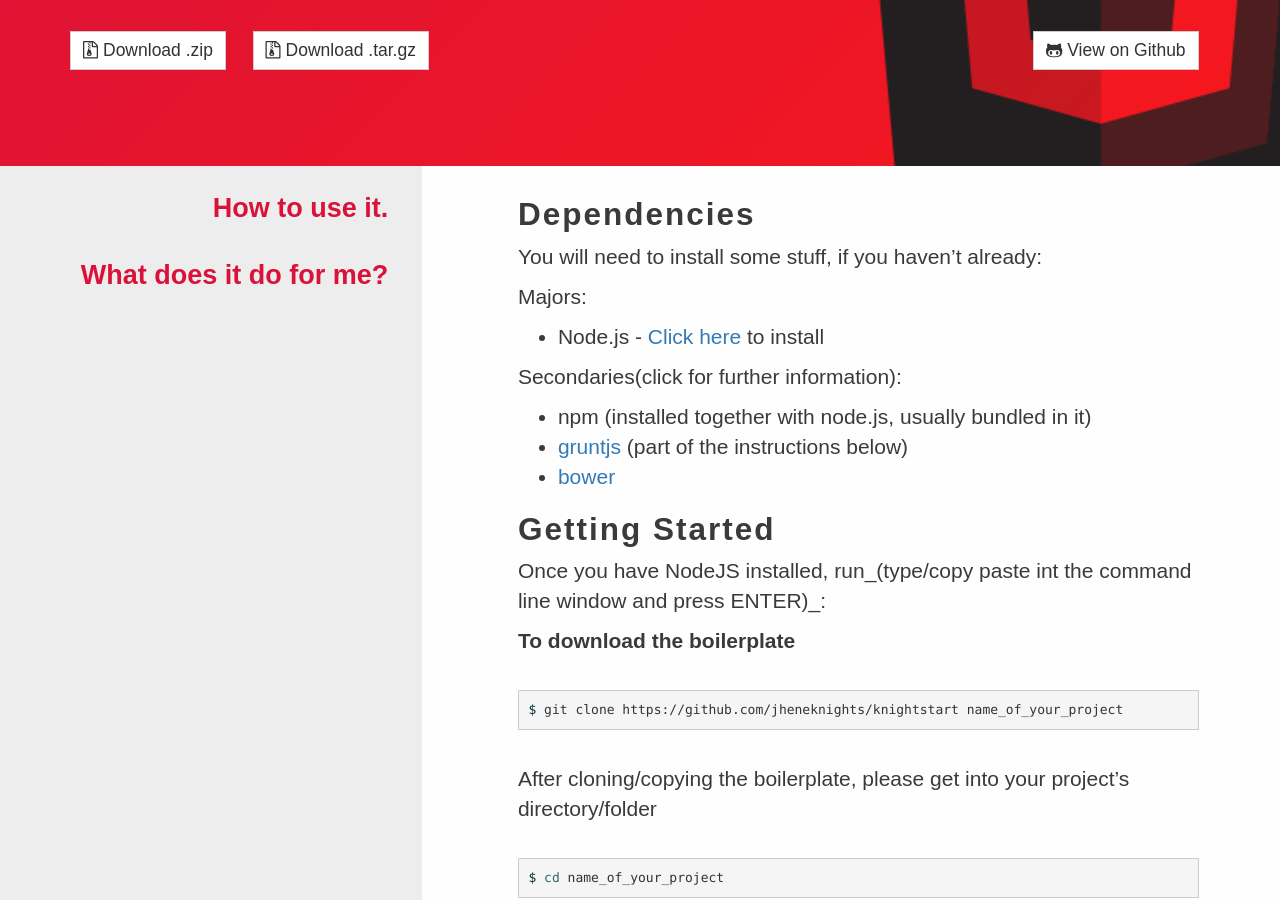
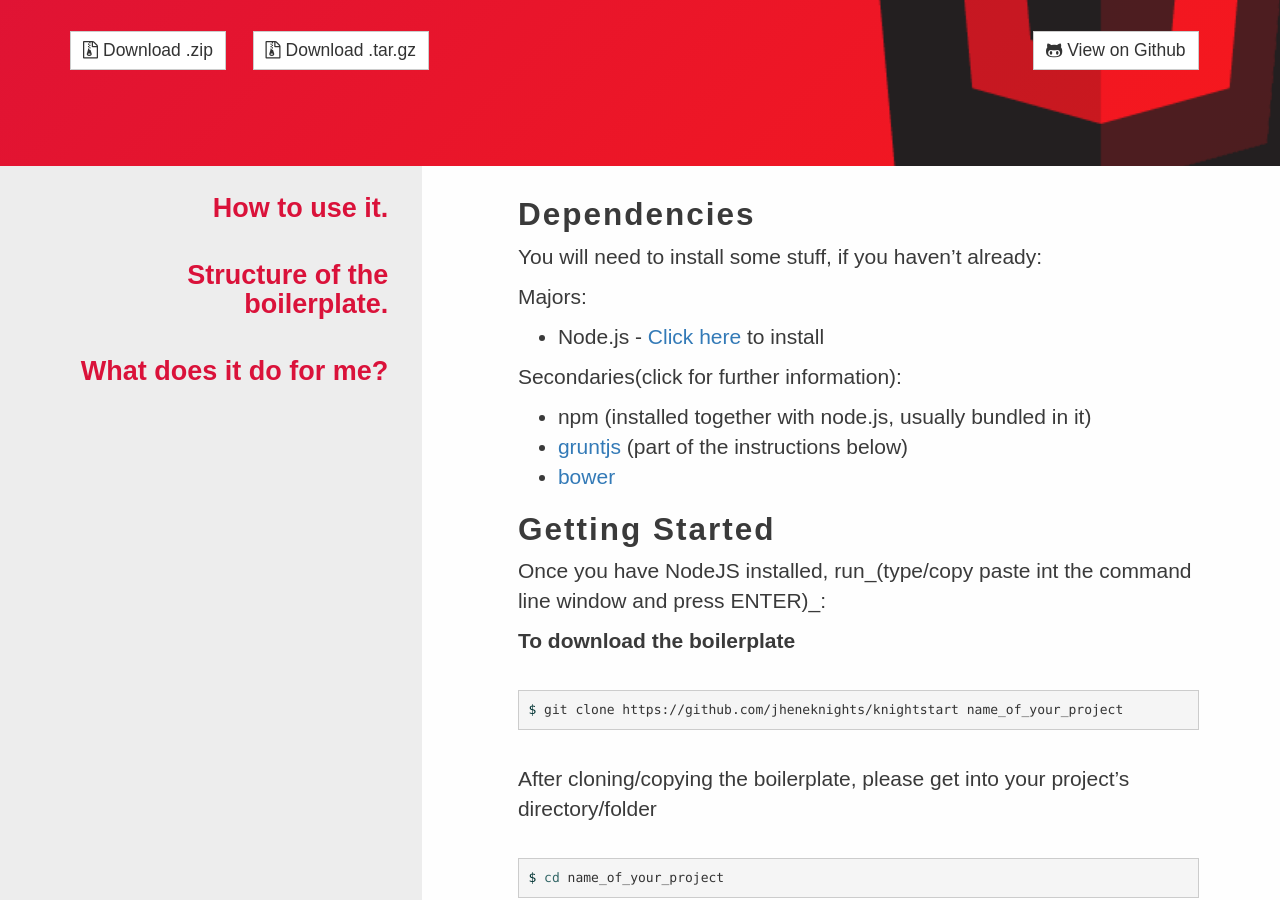
Before and after one commit to kn9ts/start-to-grunt, a Jekyll site: the page built from index.md, in a window 1280 px wide and 900 px high, scrolled down 359 px. Built offline with Jekyll 4.4.1, drawn with Linux system fonts in a browser that asks for light colours; nearby versions of some CDN libraries; some web fonts are replaced.

Commit message:
had forgotten to add it to the pages

```diff
--- a/structure.md
+++ b/structure.md
@@ -1,3 +1,9 @@
+---
+layout: page
+title: Structure of the boilerplate.
+permalink: /structure/
+---
+
 ### Scaffolded Structure of START boilerplate
 
 This is the structure of the Boiler plate, it will give you teh guide in how things are ordered
```
